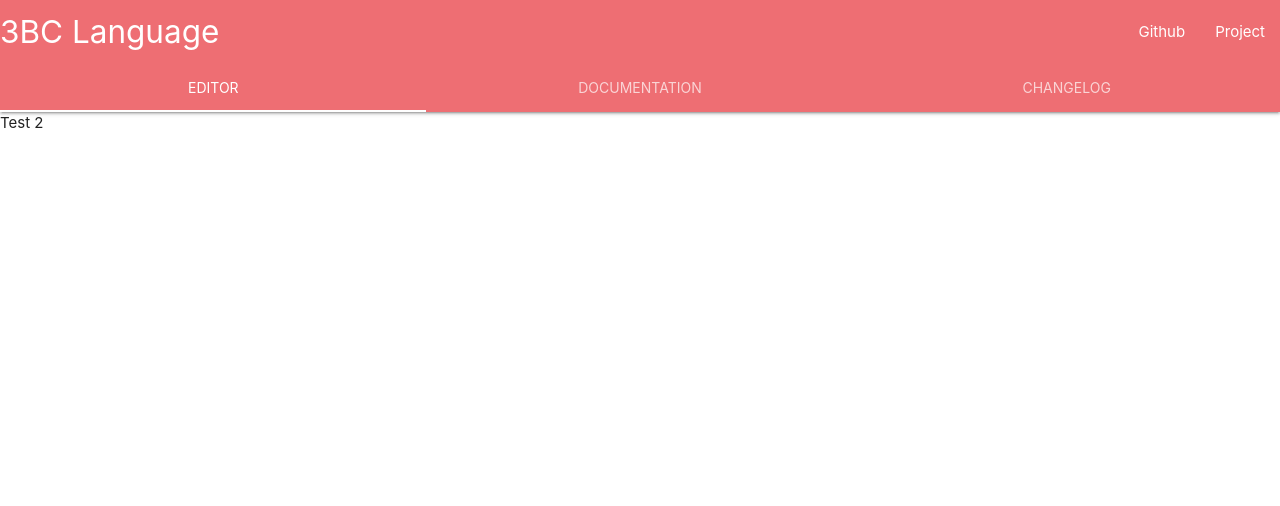
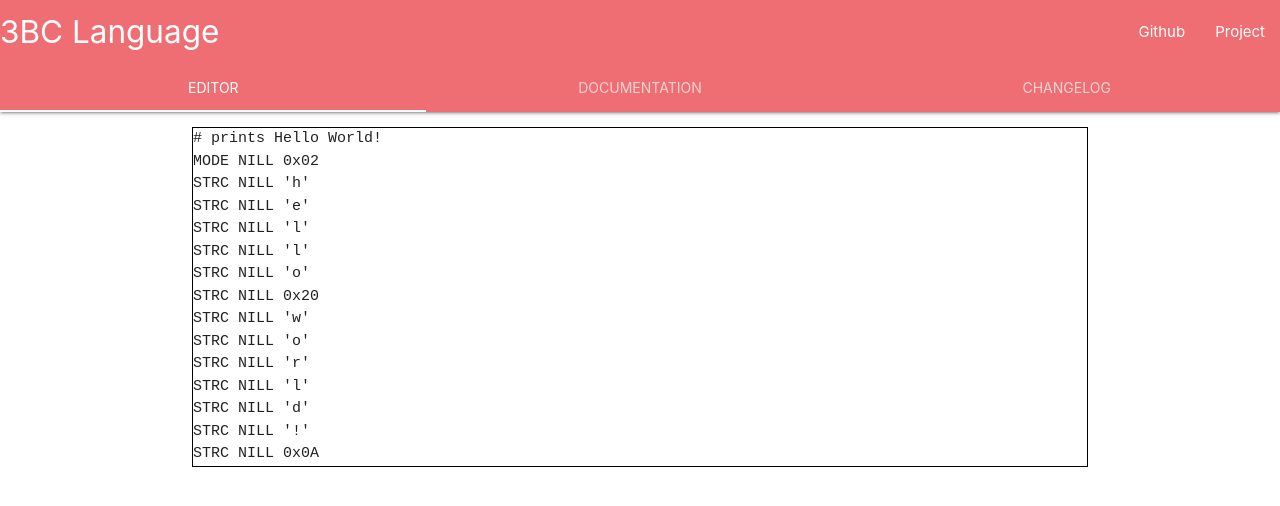
Before and after one commit to RodrigoDornelles/3bc-lang, a Jekyll site: the page built from docs/README.md, in a window 1280 px wide. Shown: the top 506 px of the page. Built offline with Jekyll 4.4.1, drawn with Linux system fonts in a browser that asks for light colours.

Commit message:
init text editor

```diff
--- /dev/null
+++ b/docs/_data/examples.yml
@@ -0,0 +1,16 @@
+helloworld: |
+  # prints Hello World!
+  MODE NILL 0x02
+  STRC NILL 'h'
+  STRC NILL 'e'
+  STRC NILL 'l'
+  STRC NILL 'l'
+  STRC NILL 'o'
+  STRC NILL 0x20
+  STRC NILL 'w'
+  STRC NILL 'o'
+  STRC NILL 'r'
+  STRC NILL 'l'
+  STRC NILL 'd'
+  STRC NILL '!'
+  STRC NILL 0x0A
--- a/docs/_layouts/default.html
+++ b/docs/_layouts/default.html
@@ -16,15 +16,23 @@
         <link rel="icon" href="{{ '/favicon.ico' | absolute_url }}" type="image/x-icon">
 
         {% seo %}
-        <!-- DESIGN -->
+
+        <!-- CUSTOM DESIGN -->
         <style>
+            #ide-editor {
+                border-style: solid;
+                border-color: black;
+                border-width: 1px;
+            }
+
 
         </style>
 
-        <!-- IDE MOUNT -->
+        <!-- MATERILIZE SCRIPT -->
         <script>
             document.addEventListener('DOMContentLoaded', () => {
                 M.Tabs.init(document.querySelectorAll('.tabs'), {swipeable: false});
+                M.Sidenav.init(document.querySelectorAll('.sidenav'), {});
             });
         </script>
     </head>
@@ -58,9 +66,35 @@
             </ul>
 
             <!-- TABS CONTENT -->
-            <div id="editor" class="col s12">Test 2</div>
-            <div id="documentation" class="col s12"><section class="container">{{ content }}</section></div>
-            <div id="changelog" class="col s12"></div>
+            <section class="container">
+                <!-- EDITOR -->
+                <div id="editor" class="col s12">
+                    <pre id="ide-editor" contentEditable="true">loading...</pre>
+                </div>
+
+                <!-- DOCUMENTATION -->
+                <div id="documentation" class="col s12">
+                    {{ content }}
+                </div>
+
+                <!-- CHANGELOG -->
+                <div id="changelog" class="col s12">
+                    {% for page in site.pages %}{% if page.path == 'CHANGELOG.md' %}{{ page.content }}{% endif %}{% endfor %}
+                </div>
+            </section>
         </main>
     </body>
+
+    <!-- IDE SCRIPT -->
+    <script>
+        document.addEventListener('DOMContentLoaded', () => {
+            document.getElementById("ide-editor").innerHTML = `{{ site.data.examples.helloworld }}`;
+
+        });
+
+        document.getElementById("ide-editor").addEventListener("input", function() {
+            console.log("input event fired");
+        }, false);
+
+    </script>
 </html>
```
